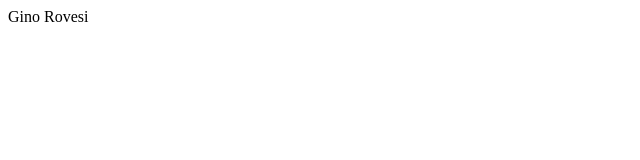
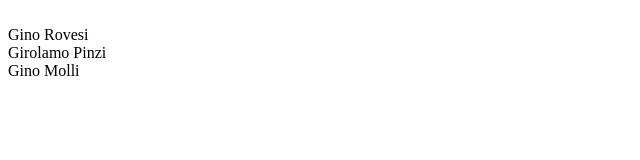
Before and after one commit to GianluigiCelentano/js-jsnacks-blocco-1, a plain HTML site: page snack12/index.html in a window 1280 px wide. Shown: the whole page, without its empty margins (0-640 px from the left). Drawn offline with Linux system fonts and the light colour scheme.

Commit message:
js-jsnacks-blocco-1

```diff
--- a/snack12/index.html
+++ b/snack12/index.html
@@ -8,7 +8,6 @@
 </head>
 <body>
     <span id="names"></span>
-    <span id="surnames"></span>
     <script src="script.js"></script>
 </body>
 </html>
--- a/snack12/script.js
+++ b/snack12/script.js
@@ -1,8 +1,7 @@
 var surnames = ["Bianchi","Conti","Rovesi","Molli","Pinzi"]
 var names = ["Girolamo","Settembrino","Osvaldo","Ajeje","Gino"]
-var randomNames = names[Math.floor(Math.random()*names.length)]
-var randomSurnames = surnames[Math.floor(Math.random()*surnames.length)]
-for(i=0; i<=3; i++) {
-    document.getElementById("names").innerHTML = randomNames
-    document.getElementById("surnames").innerHTML = randomSurnames
+for(i=1; i<=3; i++) {
+    var randomNames = names[Math.floor(Math.random()*names.length)]
+    var randomSurnames = surnames[Math.floor(Math.random()*surnames.length)]
+    document.getElementById("names").innerHTML += "<br>" + randomNames + " " + randomSurnames
 }
```
